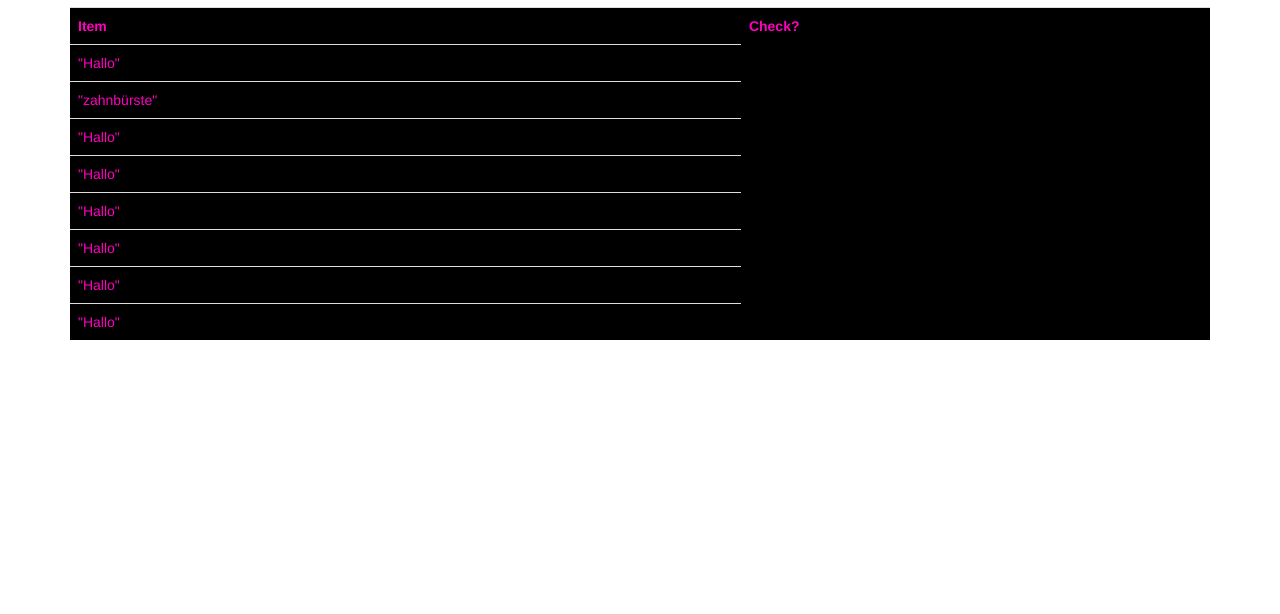
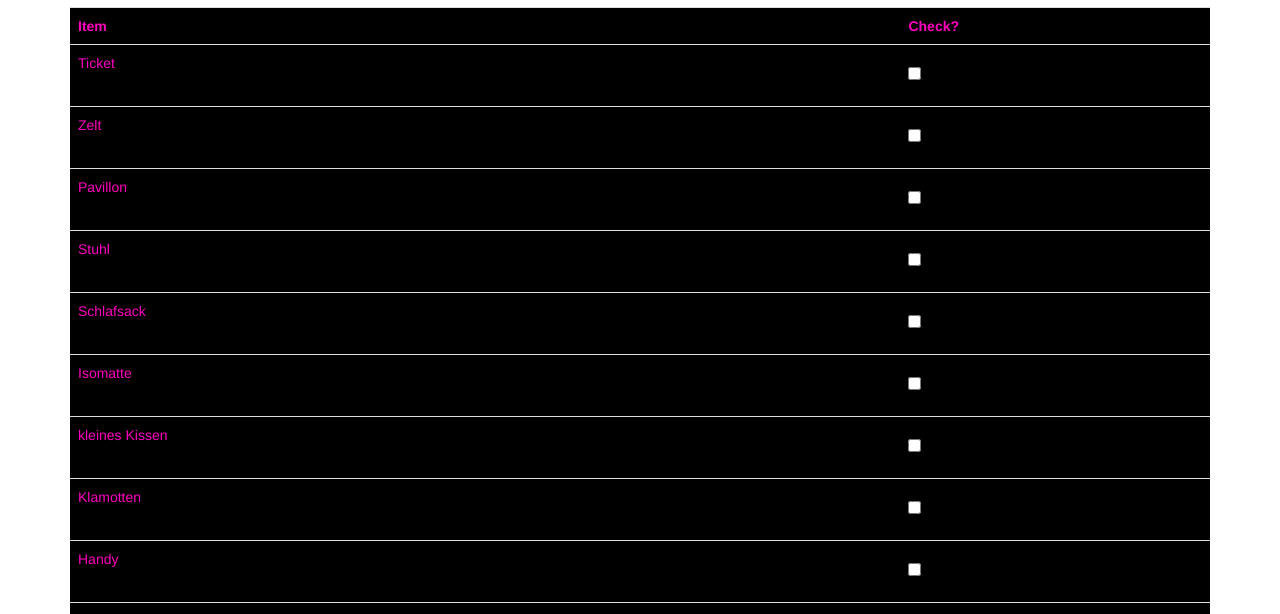
Before and after one commit to senseiyukisan/senseiyukisan.github.io, a plain HTML site: page index.html in a window 1280 px wide. Shown: the part 162-776 px from the top of the page. Drawn offline with nearby package versions, Linux system fonts and the light colour scheme.

Commit message:
updated table

```diff
--- a/index.html
+++ b/index.html
@@ -66,7 +66,7 @@
               "Edding"];
 
               for (var i = 0; i < items.length; i++) {
-                document.writue('<tr><td>' + items[i] + '</td>' +
+                document.write('<tr><td>' + items[i] + '</td>' +
                   '<td><div class="checkbox"><label><input type="checkbox" id="blankCheckbox" value="option1"></label></div></td></tr>');
               }
 
```
